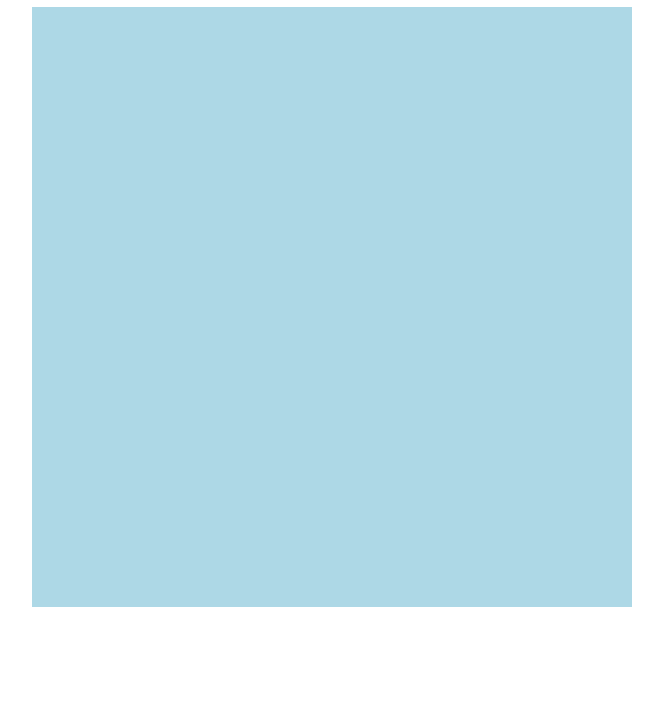
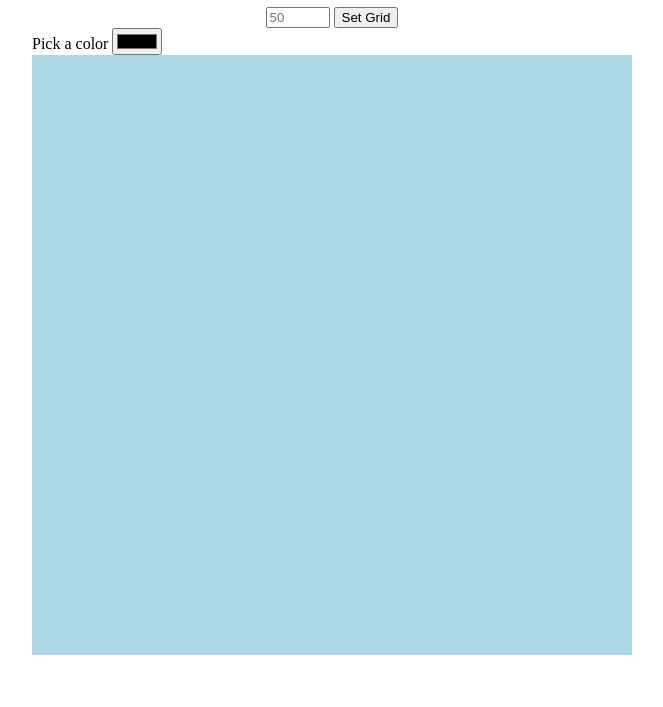
Before and after one commit to jdd243/etch-a-sketch, a plain HTML site: page index.html in a window 1280 px wide. Shown: the part 93-800 px from the top of the page, without its empty margins (308-971 px from the left). Drawn offline with Linux system fonts and the light colour scheme.

Commit message:
Added color selector

```diff
--- a/index.html
+++ b/index.html
@@ -11,6 +11,16 @@
 <body>
     <h1>Etch-A-Sketch</h1>
 
+    <div id="grid-selector">
+        <input type="number" id="grid-size" placeholder="50" min="16" max="100">
+        <button id="setGrid">Set Grid</button>
+    </div>
+
+    <div id="color">
+        <label for"color-picker">Pick a color</label>
+        <input type="color" id="color-picker" value="#000000"
+    </div>
+
     <div id="grid"></div>
 
 </body>
```
